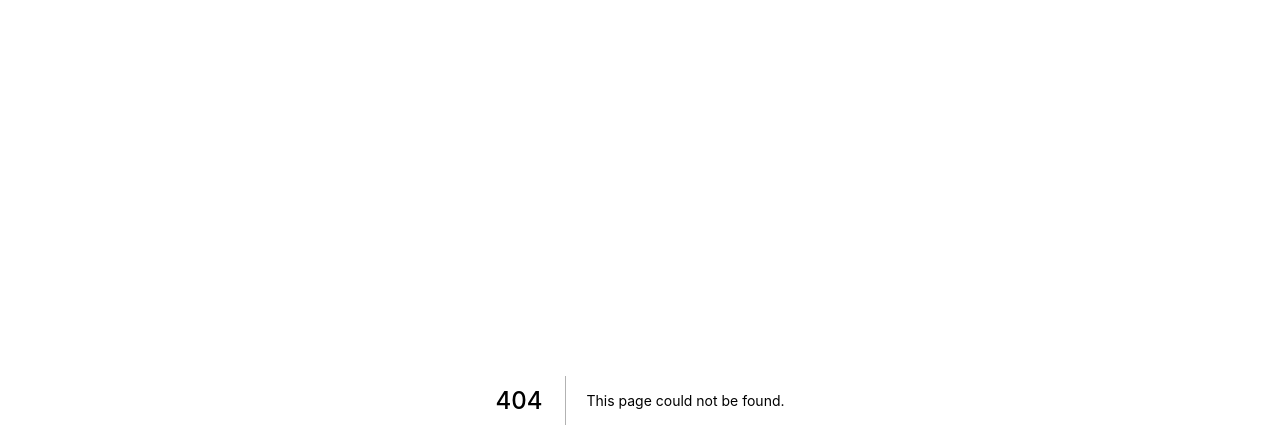
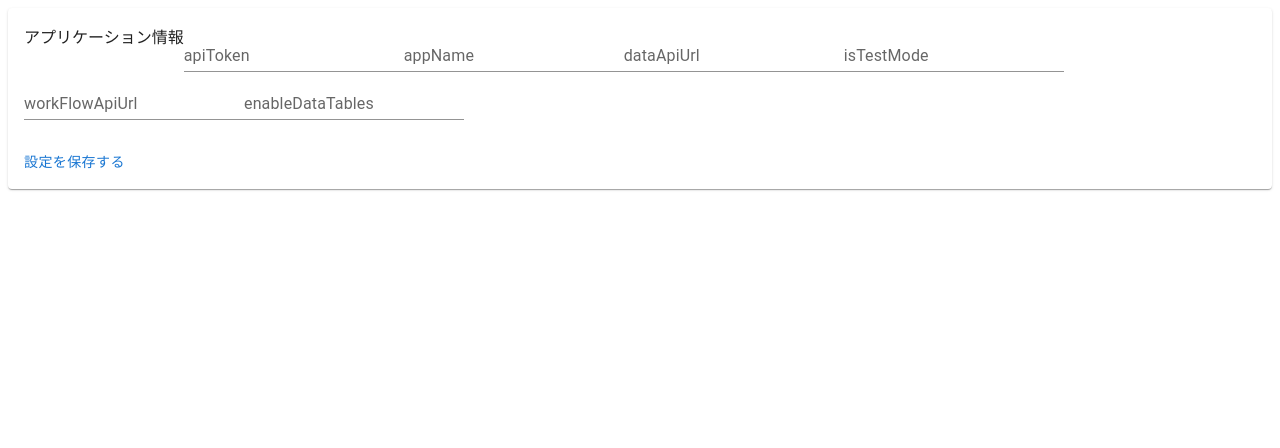
Before and after one commit to tekonfo/bubbleQL, a Next.js app: page /components/atoms/bubbleTableHeader/titleModal in a window 1280 px wide. Before the commit this address had no page. Shown: the top 448 px of the page. Built offline with nearby package versions, Linux system fonts and the light colour scheme.

Commit message:
フォーム一部作成

```diff
--- /dev/null
+++ b/pages/components/atoms/bubbleTableHeader/titleModal.tsx
@@ -0,0 +1,72 @@
+import {
+  TextField,
+  Card,
+  CardContent,
+  CardActions,
+  Button,
+} from '@mui/material'
+import React, { useContext, useState } from 'react'
+import { BubbleApplicationContext } from '../../../store/bubbleProjectContext'
+
+export default function BubbleTableHeaderTitleModal() {
+  const bubbleApplicationContext = useContext(BubbleApplicationContext)
+  const [input, setInput] = useState(bubbleApplicationContext)
+  const handleInput = (
+    evt: React.ChangeEvent<HTMLInputElement | HTMLTextAreaElement>,
+  ) => {
+    const newValue = evt.target.value
+    const id = evt.target.id
+    console.log(newValue, id)
+    //TODO: これが更新されない
+    setInput({ ...input, [id]: newValue })
+  }
+  return (
+    <>
+      <Card>
+        <CardContent>
+          アプリケーション情報
+          <TextField
+            id="apiToken"
+            label="apiToken"
+            variant="standard"
+            defaultValue={input.apiToken}
+            onChange={evt => handleInput(evt)}
+          />
+          <TextField
+            id="appName"
+            label="appName"
+            variant="standard"
+            defaultValue={input.appName}
+          />
+          <TextField
+            id="dataApiUrl"
+            label="dataApiUrl"
+            variant="standard"
+            defaultValue={bubbleApplicationContext.dataApiUrl}
+          />
+          <TextField
+            id="isTestMode"
+            label="isTestMode"
+            variant="standard"
+            defaultValue={bubbleApplicationContext.isTestMode}
+          />
+          <TextField
+            id="workFlowApiUrl"
+            label="workFlowApiUrl"
+            variant="standard"
+            defaultValue={bubbleApplicationContext.workFlowApiUrl}
+          />
+          <TextField
+            id="enableDataTables"
+            label="enableDataTables"
+            variant="standard"
+          />
+        </CardContent>
+
+        <CardActions>
+          <Button>設定を保存する</Button>
+        </CardActions>
+      </Card>
+    </>
+  )
+}
```
Also changed, not shown: pages/components/molecules/bubbleTableHeader/loginButton.tsx (added, +13 -0 lines), pages/components/molecules/bubbleTableHeader/title.tsx (added, +42 -0 lines), pages/components/organisms/header.tsx (+11 -11 lines).
